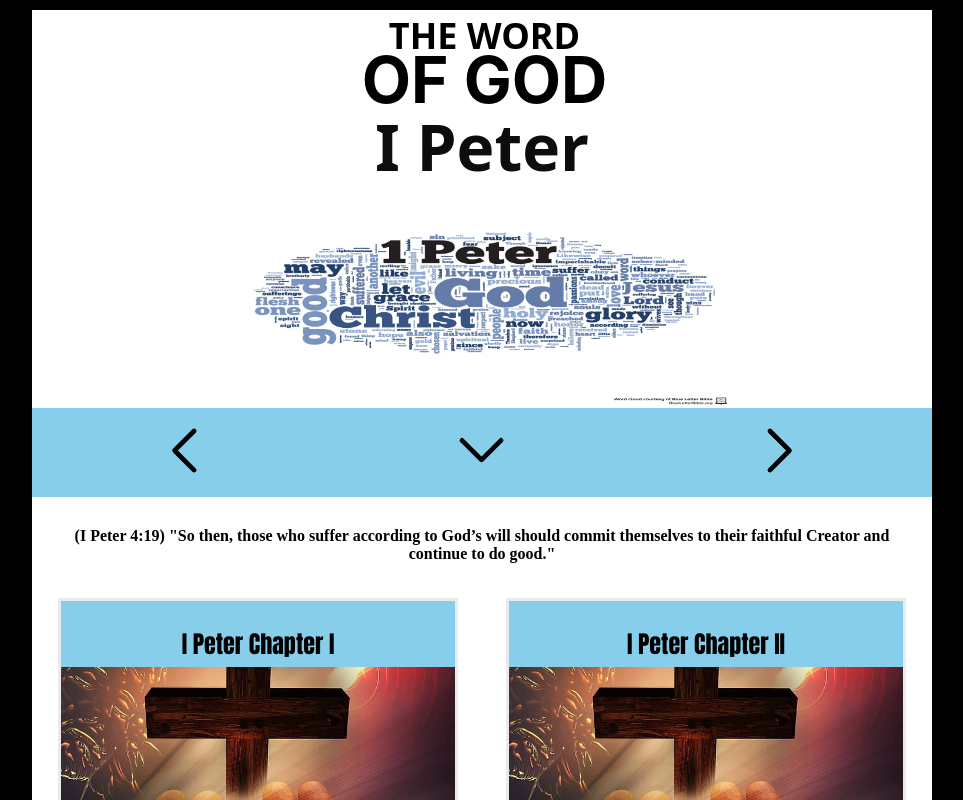
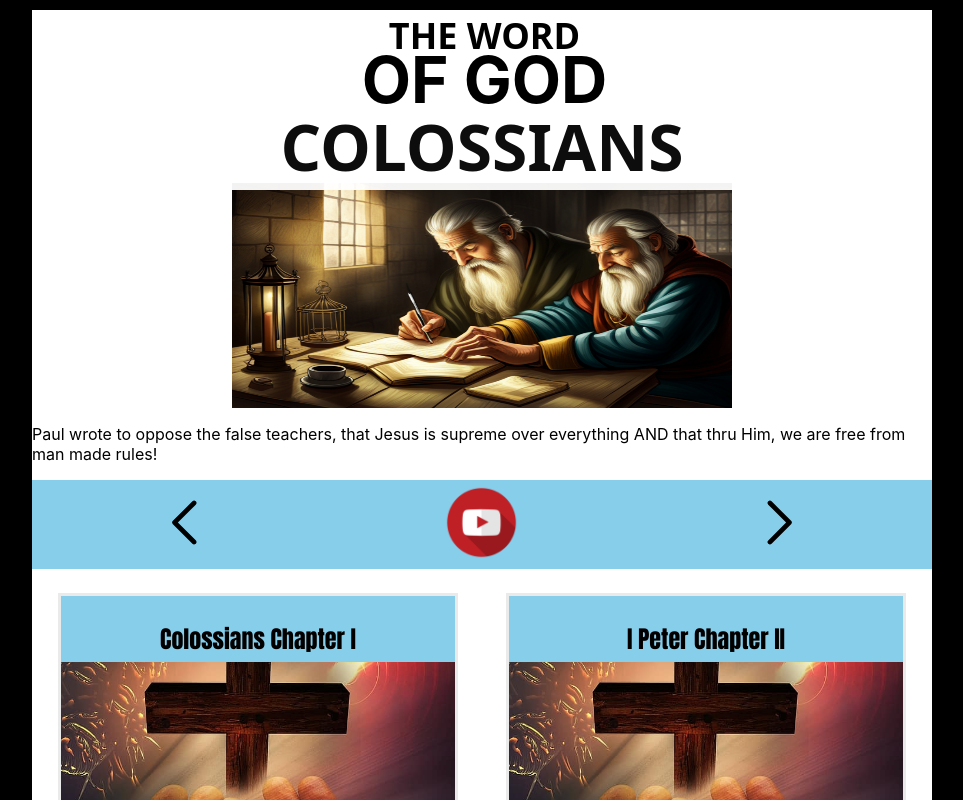
Before and after one commit to jnutt367/colossians, a Next.js app: page / in a window 1280 px wide. Shown: the top 800 px of the page, without its empty margins (158-1121 px from the left). Built offline with nearby package versions, Linux system fonts and the light colour scheme.

Commit message:
Update index.js

```diff
--- a/pages/index.js
+++ b/pages/index.js
@@ -6,7 +6,7 @@ export default function Home() {
   return (
     <div className={styles.container}>
       <Head>
-        <title>I Peter The WORD OF GOD Risen</title>
+        <title>Paul's letter to the COLOSSIANS</title>
         <meta name="description" content="1st Peter, the Word of God" />
         <link rel="icon" href="/favicon.ico" />
       </Head>
@@ -20,17 +20,20 @@ export default function Home() {
                 </h1>
 
         <h1 className={styles.title}>
-       I Peter
+       COLOSSIANS
         </h1>
          <div  className={styles.image}>
        <Image
-                                src="/wc_1peter.jpeg"
+                                src="/paulsletter_colossians.png"
                                 alt="1st peter word cloud blue"
                                 height={900}
                                 width={2000}
                                 priority
                               />
            </div>
+ <p className={styles.parables}>
+                     Paul wrote to oppose the false teachers, that Jesus is supreme over everything AND that thru Him, we are free from man made rules!
+                                  </p>
                           <div className={styles.nav}>
       <a href="https://phillipians.vercel.app/">
              <Image
@@ -44,8 +47,8 @@ export default function Home() {
 
          <a href="#PayPalButton">
             <Image
-                                src="/chevron-down.svg"
-                                alt="Jesus"
+                                src="/youtube-logo-png-hd-21.png"
+                                alt="youtube logo"
                                  height={75}
                                 width={75}
                                 priority
@@ -64,13 +67,11 @@ export default function Home() {
         </a>
 
                </div>
-      <p className={styles.fund}>
-                                  (I Peter 4:19)
-                                 "So then, those who suffer according to God’s will should commit themselves to their faithful Creator and continue to do good."                                  </p>
+
         <div className={styles.grid}>
           <div className={styles.card}>
-            <h2 className={styles.chapter}>I Peter Chapter I</h2>
-            <p>1 Peter, an apostle of Jesus Christ,
+            <h2 className={styles.chapter}>Colossians Chapter I</h2>
+            <p>
 
 "To God’s elect, exiles scattered throughout the provinces of Pontus, Galatia, Cappadocia, Asia and Bithynia, 2 who have been chosen according to the foreknowledge of God the Father, through the sanctifying work of the Spirit, to be obedient to Jesus Christ and sprinkled with his blood:
 
```
